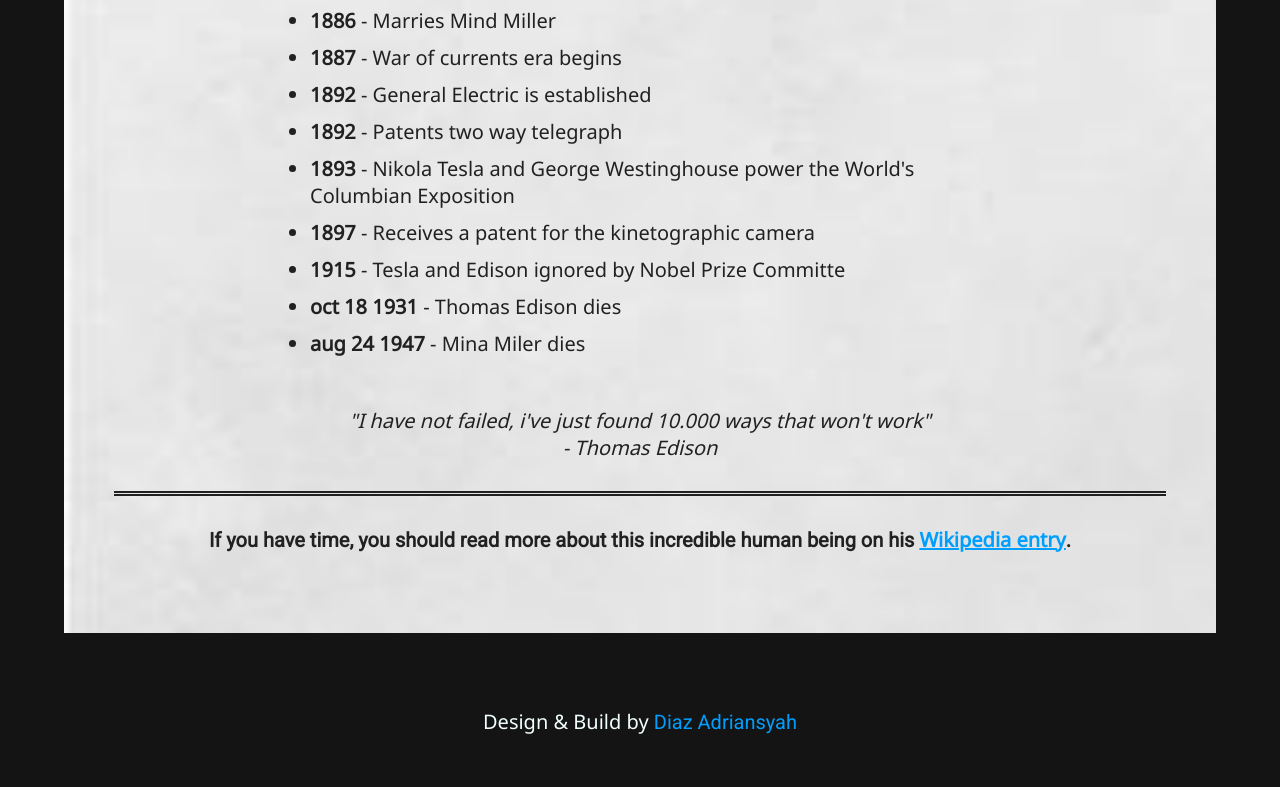
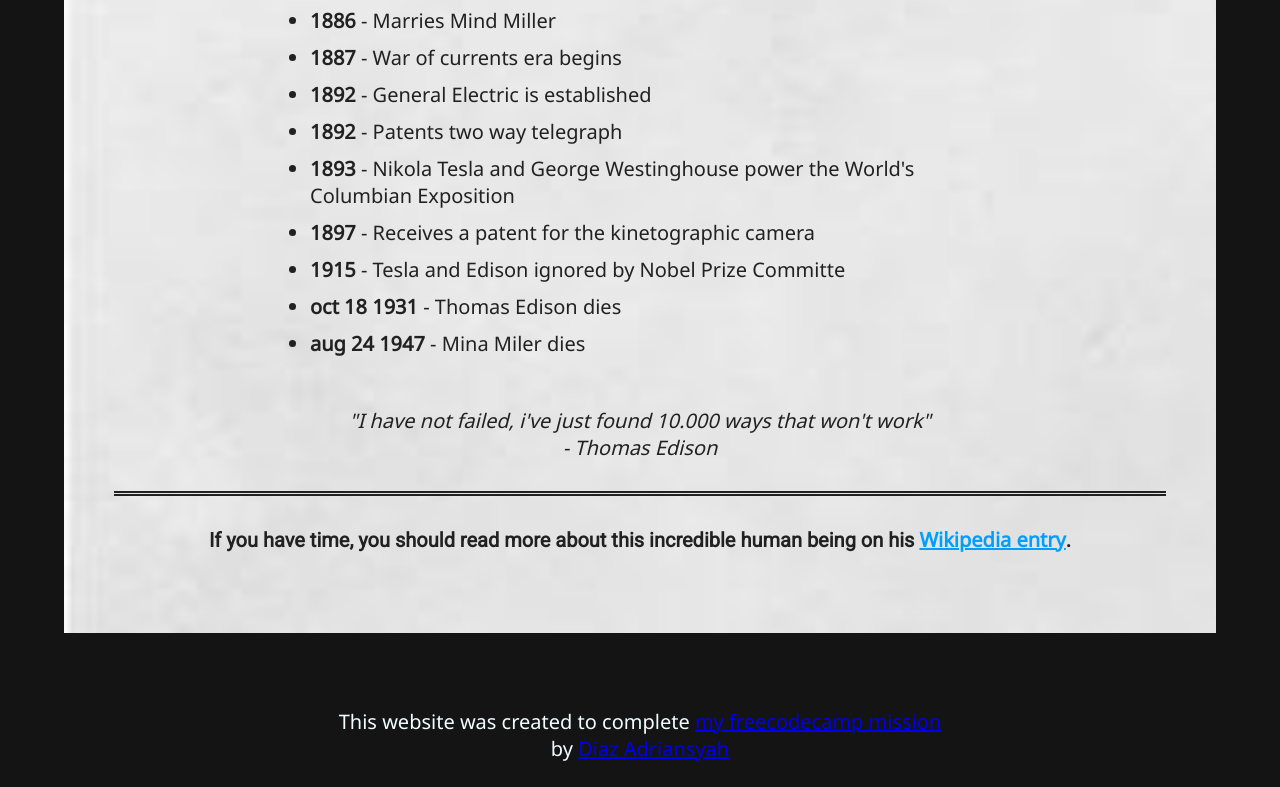
Before and after one commit to Diaz-adrianz/freecodecamp-mission, a plain HTML site: page tribute-page/fcc-tribute-page.html in a window 1280 px wide. Shown: the part 1717-2504 px from the top of the page. Before the commit the page ends 2477 px from the top, so only its background shows below. Drawn offline with Linux system fonts and the light colour scheme.

Commit message:
Update fcc-tribute-page.html

```diff
--- a/tribute-page/fcc-tribute-page.html
+++ b/tribute-page/fcc-tribute-page.html
@@ -61,8 +61,10 @@
           <a id="tribute-link" target="_blank" href="https://en.wikipedia.org/wiki/Thomas_Edison">Wikipedia entry</a>.</h3>
     </section>
   </main>
-  <footer>
-    <p>Design & Build by <span onclick="navigator.clipboard.writeText('diazadrianz191205@gmail.com')" title="copy my email">Diaz Adriansyah</span></p>
-  </footer>
+
+  <footer id="developer">
+    <p>This website was created to complete <a href="../index.html">my freecodecamp mission</a></p>
+    <p>by <a href="https://www.instagram.com/diaz_adrianz19/">Diaz Adriansyah</a></p>
+</footer>
 </body>
 </html>
```
